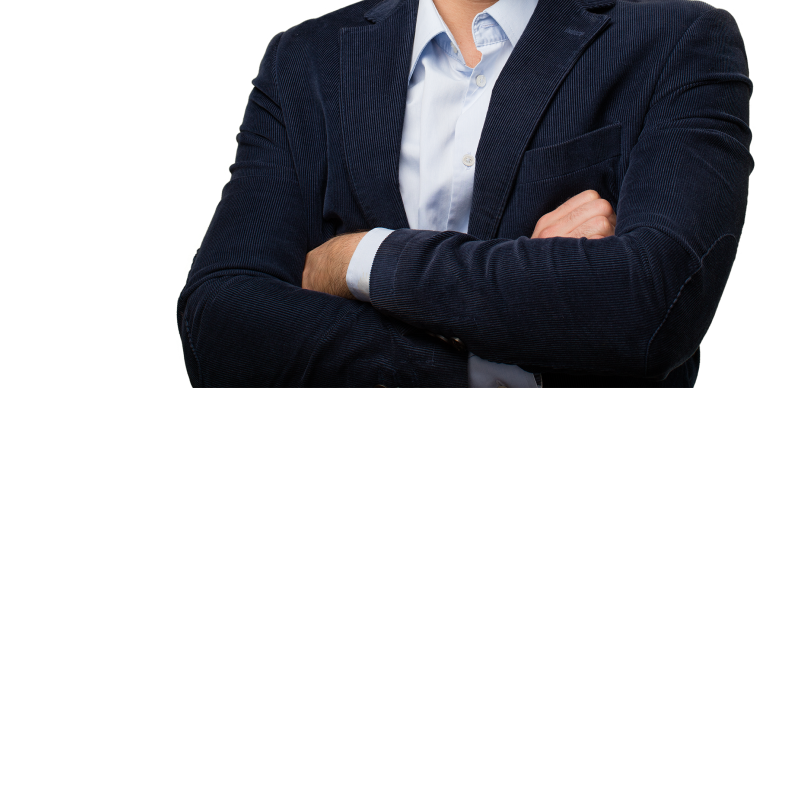
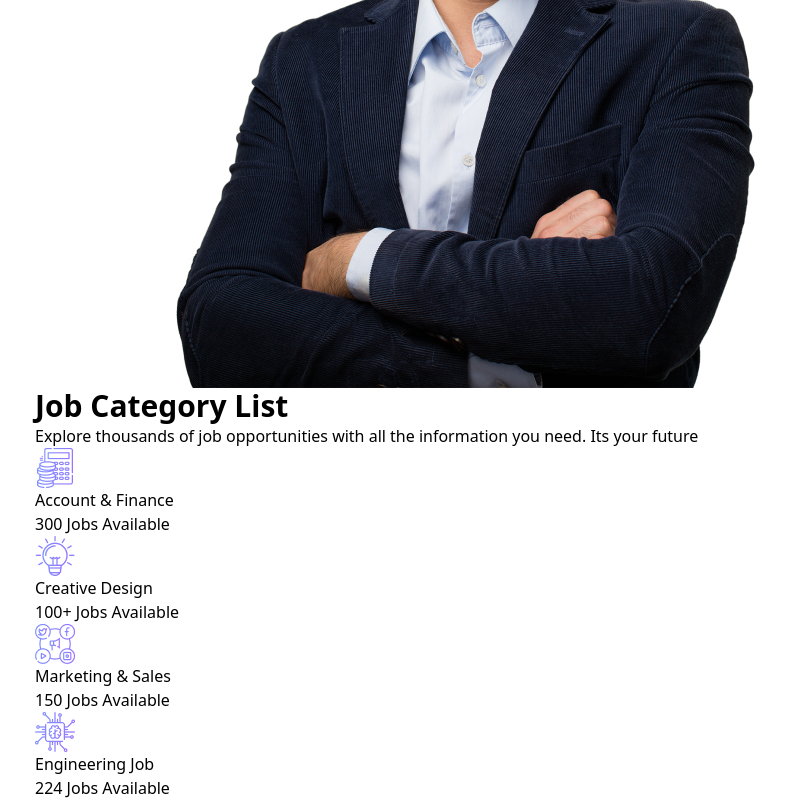
Before and after one commit to mhemon/JobWize, a React (Vite) app: page / in a window 1280 px wide. Shown: the part 692-1492 px from the top of the page, without its empty margins (61-847 px from the left). Before the commit the page ends 1080 px from the top, so only its background shows below. Built offline with nearby package versions, Linux system fonts and the light colour scheme.

Commit message:
added job category list

```diff
--- a/src/components/Home/Home.jsx
+++ b/src/components/Home/Home.jsx
@@ -1,5 +1,10 @@
 import React from 'react';
 import manImage from '../../assets/All Images/man.png';
+import img1 from '../../assets/Icons/accounts 1.png'
+import img2 from '../../assets/Icons/business 1.png'
+import img3 from '../../assets/Icons/social-media 1.png'
+import img4 from '../../assets/Icons/chip 1.png'
+
 
 const Home = () => {
     return (
@@ -9,7 +14,7 @@ const Home = () => {
                 <div className='w-full md:w-1/2 px-4'>
                     {/* text part */}
                     <h1 className='font-bold text-black text-5xl lg:leading-tight lg:pt-10'>One Step <br /> Closer To Your <br /> <span style={{color: '#7E90FE'}}>Dream Job</span></h1>
-                    <p className='text-gray-400 lg:w-3/4 py-4'>Explore thousands of job opportunities with all the information you need. Its your future. Come find it. Manage all your job application from start to finish.</p>
+                    <p className='text-gray-500 lg:w-3/4 py-4'>Explore thousands of job opportunities with all the information you need. Its your future. Come find it. Manage all your job application from start to finish.</p>
                     <div className='text-center lg:text-start'><button className='btn'>Get Started</button></div>
                 </div>
                 <div className='w-full md:w-1/2 md:ml-4'>
@@ -19,6 +24,66 @@ const Home = () => {
             </div>
 
             {/* Job category list */}
+            <div className='my-container'>
+                <h1 className='title-common text-center mt-20'>Job Category List</h1>
+                <p className='text-center mt-4 text-gray-500'>Explore thousands of job opportunities with all the information you need. Its your future</p>
+                {/* types of job category */}
+                <div className='mt-8 flex justify-center gap-6'>
+                    {/* category 1 */}
+                    <div className='w-40 h-32 bg-blue-50 rounded-lg'>
+                        <div className='ml-5 mt-5'>
+                            {/* img part */}
+                            <div className='w-16 h-16 bg-blue-100 flex justify-center items-center rounded-md'>
+                                <img src={img1} alt="" />
+                            </div>
+                            <div className='my-2'>
+                                <h3 className='font-bold text-sm'>Account & Finance</h3>
+                                <p className='text-gray-500 text-xs'>300 Jobs Available</p>
+                            </div>
+                        </div>
+                    </div>
+                    {/* category 2 */}
+                    <div className='w-40 h-32 bg-blue-50 rounded-lg'>
+                        <div className='ml-5 mt-5'>
+                            {/* img part */}
+                            <div className='w-16 h-16 bg-blue-100 flex justify-center items-center rounded-md'>
+                                <img src={img2} alt="" />
+                            </div>
+                            <div className='my-2'>
+                                <h3 className='font-bold text-sm'>Creative Design</h3>
+                                <p className='text-gray-500 text-xs'>100+ Jobs Available</p>
+                            </div>
+                        </div>
+                    </div>
+                    {/* category 3 */}
+                    <div className='w-40 h-32 bg-blue-50 rounded-lg'>
+                        <div className='ml-5 mt-5'>
+                            {/* img part */}
+                            <div className='w-16 h-16 bg-blue-100 flex justify-center items-center rounded-md'>
+                                <img src={img3} alt="" />
+                            </div>
+                            <div className='my-2'>
+                                <h3 className='font-bold text-sm'>Marketing & Sales</h3>
+                                <p className='text-gray-500 text-xs'>150 Jobs Available</p>
+                            </div>
+                        </div>
+                    </div>
+                    {/* category 4 */}
+                    <div className='w-40 h-32 bg-blue-50 rounded-lg'>
+                        <div className='ml-5 mt-5'>
+                            {/* img part */}
+                            <div className='w-16 h-16 bg-blue-100 flex justify-center items-center rounded-md'>
+                                <img src={img4} alt="" />
+                            </div>
+                            <div className='my-2'>
+                                <h3 className='font-bold text-sm'>Engineering Job</h3>
+                                <p className='text-gray-500 text-xs'>224 Jobs Available</p>
+                            </div>
+                        </div>
+                    </div>
+
+                </div>
+            </div>
         </div>
     );
 };
```
